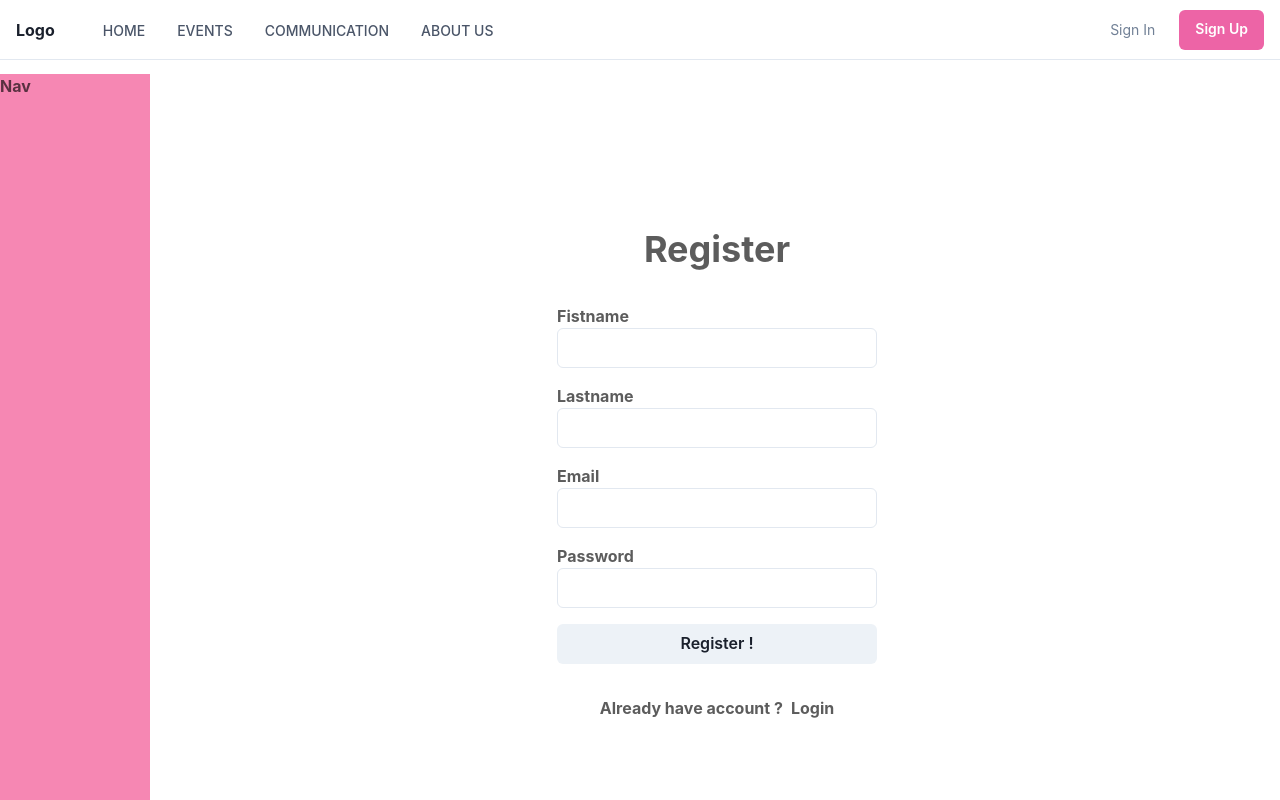
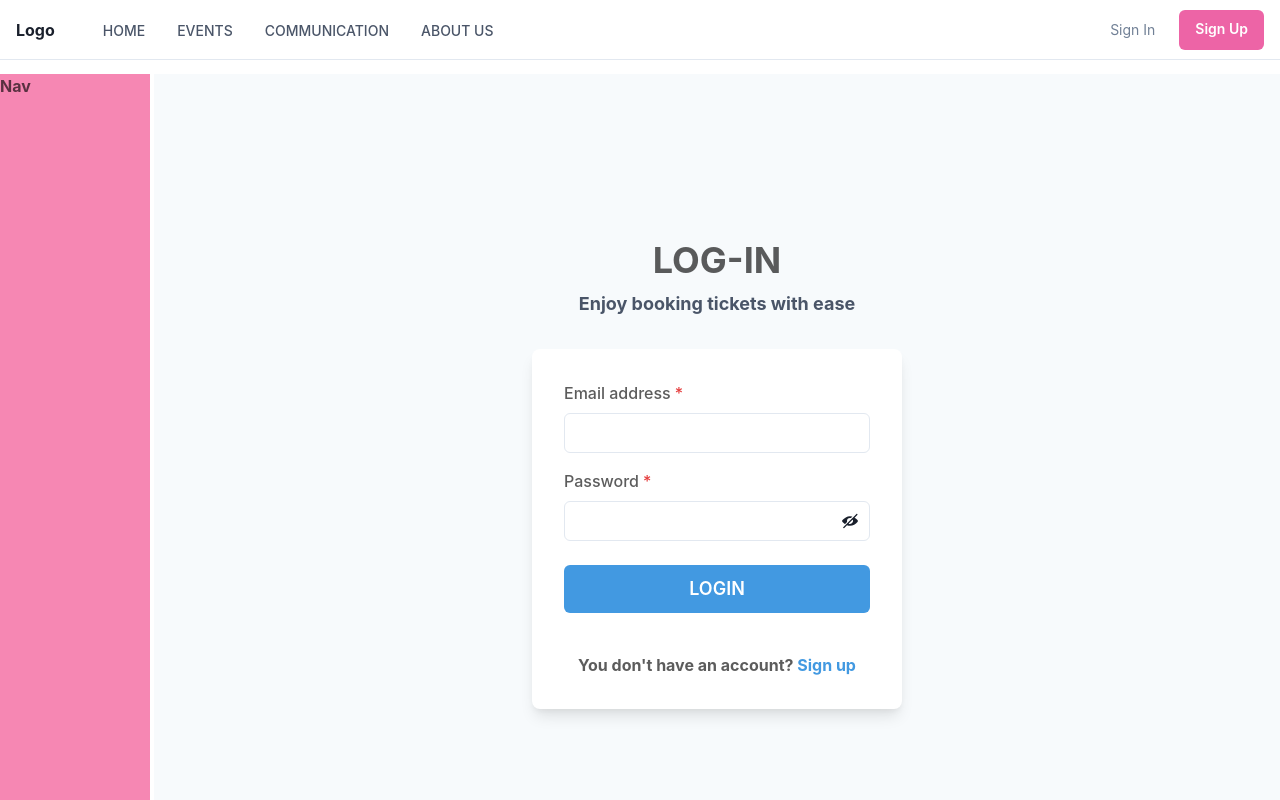
Before and after one commit to AbdullahHAlomari/BookingSystem, a React (Vite) app in the folder client/front-app/: page /register in a window 1280 px wide. Shown: the top 800 px of the page. Built offline with nearby package versions, Linux system fonts and the light colour scheme.

Commit message:
add sign in and sign up

```diff
--- a/client/front-app/src/components/Auth/Login.tsx
+++ b/client/front-app/src/components/Auth/Login.tsx
@@ -1,16 +1,99 @@
-import React, { useState } from "react";
-import { Box, Center } from "@chakra-ui/react";
+import {
+  Flex,
+  Box,
+  FormControl,
+  FormLabel,
+  Input,
+  InputGroup,
+  HStack,
+  InputRightElement,
+  Stack,
+  Button,
+  Heading,
+  Text,
+  useColorModeValue,
+  Link,
+} from '@chakra-ui/react';
+import { useState } from 'react';
+import { ViewIcon, ViewOffIcon } from '@chakra-ui/icons';
 
-function Login() {
-    const [username, setUsername] = useState("");
-    const [password, setPassword] = useState("");
+export default function SignupCard() {
+  const [showPassword, setShowPassword] = useState(false);
+
   return (
-    <Center>
-      <Box bg="tomato" w="100%" p={4} color="white">
-        This is the Box
-      </Box>
-    </Center>
+    <Flex
+      minH={'100vh'}
+      align={'center'}
+      justify={'center'}
+      bg={useColorModeValue('gray.50', 'gray.800')}>
+      <Stack spacing={8} mx={'auto'} maxW={'lg'} py={12} px={6}>
+        <Stack align={'center'}>
+          <Heading fontSize={'4xl'} textAlign={'center'}>
+            SIGN-UP
+          </Heading>
+          <Text fontSize={'lg'} color={'gray.600'}>
+          Enjoy booking tickets with ease
+                      </Text>
+        </Stack>
+        <Box
+          rounded={'lg'}
+          bg={useColorModeValue('white', 'gray.700')}
+          boxShadow={'lg'}
+          p={8}>
+          <Stack spacing={4}>
+            <HStack>
+              <Box>
+                <FormControl id="firstName" isRequired>
+                  <FormLabel>First Name</FormLabel>
+                  <Input type="text" />
+                </FormControl>
+              </Box>
+              <Box>
+                <FormControl id="lastName" isRequired>
+                  <FormLabel>Last Name</FormLabel>
+                  <Input type="text" />
+                </FormControl>
+              </Box>
+            </HStack>
+            <FormControl id="email" isRequired>
+              <FormLabel>Email address</FormLabel>
+              <Input type="email" />
+            </FormControl>
+            <FormControl id="password" isRequired>
+              <FormLabel>Password</FormLabel>
+              <InputGroup>
+                <Input type={showPassword ? 'text' : 'password'} />
+                <InputRightElement h={'full'}>
+                  <Button
+                    variant={'ghost'}
+                    onClick={() =>
+                      setShowPassword((showPassword) => !showPassword)
+                    }>
+                    {showPassword ? <ViewIcon /> : <ViewOffIcon />}
+                  </Button>
+                </InputRightElement>
+              </InputGroup>
+            </FormControl>
+            <Stack spacing={10} pt={2}>
+              <Button
+                loadingText="Submitting"
+                size="lg"
+                bg={'blue.400'}
+                color={'white'}
+                _hover={{
+                  bg: 'blue.500',
+                }}>
+                SIGN-UP
+              </Button>
+            </Stack>
+            <Stack pt={6}>
+              <Text align={'center'}>
+                Already a user? <Link color={'blue.400'}>Sign in</Link>
+              </Text>
+            </Stack>
+          </Stack>
+        </Box>
+      </Stack>
+    </Flex>
   );
 }
-
-export default Login;
--- a/client/front-app/src/components/Auth/SignUp.tsx
+++ b/client/front-app/src/components/Auth/SignUp.tsx
@@ -1,123 +1,85 @@
 import {
+  Flex,
   Box,
-  Flex,
+  FormControl,
+  FormLabel,
+  Input,
+  InputGroup,
+  HStack,
+  InputRightElement,
+  Stack,
+  Button,
   Heading,
-  VStack,
   Text,
-  Input,
-  Button,
-  useToast,
-  HStack,
-} from "@chakra-ui/react";
-import { useState } from "react";
-import { Link, useNavigate } from "react-router-dom";
+  useColorModeValue,
+  Link,
+} from '@chakra-ui/react';
+import { useState } from 'react';
+import { ViewIcon, ViewOffIcon } from '@chakra-ui/icons';
 
-export const SignUp = () => {
-  const [firstname, setFirstname] = useState("");
-  const [lastname, setLastname] = useState("");
-  const [email, setEmail] = useState("");
-  const [password, setPassword] = useState("");
-
-  const navigate = useNavigate();
-
-  const toast = useToast();
-
-  const submitRegister = async () => {
-    try {
-      // if (!password) {
-      //   toast({
-      //     title: `You passwords doesn't match`,
-      //     status: "error",
-      //     duration: 3000,
-      //     position: "top",
-      //   });
-      //   return;
-      // }
-
-      const request = await fetch("http://localhost:3008/signup", {
-        method: "POST",
-        headers: {
-          "Content-Type": "application/json",
-        },
-        body: JSON.stringify({ firstname, lastname, password, email }),
-      });
-
-      const data = await request.json();
-
-      if (request.status !== 201) {
-        toast({
-          title: data.message,
-          status: "error",
-          duration: 3000,
-          position: "top",
-        });
-        return;
-      }
-
-      toast({
-        title: data.message,
-        status: "success",
-        duration: 3000,
-        position: "top",
-      });
-      navigate("/login");
-    } catch (error) {
-      toast({
-        title: "Server Error !",
-        status: "error",
-        duration: 3000,
-        position: "top",
-      });
-    }
-  };
+export default function LoginCard() {
+  const [showPassword, setShowPassword] = useState(false);
 
   return (
-    <Flex justifyContent="center" alignItems="center" height="100vh">
-      <VStack spacing="2rem" width="20rem">
-        <Heading>Register </Heading>
-        <VStack align="left" spacing="1rem" width="100%">
-          <Box>
-            <Text>Fistname</Text>
-            <Input
-              onChange={(e) => setFirstname(e.target.value)}
-              value={firstname}
-              type="text"
-            />
-          </Box>
-          <Box>
-            <Text>Lastname</Text>
-            <Input
-              onChange={(e) => setLastname(e.target.value)}
-              value={lastname}
-              type="text"
-            />
-          </Box>
-          <Box>
-            <Text>Email</Text>
-            <Input
-              onChange={(e) => setEmail(e.target.value)}
-              value={email}
-              type="email"
-            />
-          </Box>
-          <Box>
-            <Text>Password</Text>
-            <Input
-              onChange={(e) => setPassword(e.target.value)}
-              value={password}
-              type="password"
-            />
-          </Box>
-
-          <Button onClick={submitRegister}>Register !</Button>
-        </VStack>
-        <HStack>
-          <Text>Already have account ?</Text>
-          <Link to="/login">Login</Link>
-        </HStack>
-      </VStack>
+    <Flex
+      minH={'100vh'}
+      align={'center'}
+      justify={'center'}
+      bg={useColorModeValue('gray.50', 'gray.800')}>
+      <Stack spacing={8} mx={'auto'} maxW={'lg'} py={12} px={6}>
+        <Stack align={'center'}>
+          <Heading fontSize={'4xl'} textAlign={'center'}>
+            LOG-IN
+          </Heading>
+          <Text fontSize={'lg'} color={'gray.600'}>
+          Enjoy booking tickets with ease
+                      </Text>
+        </Stack>
+        <Box
+          rounded={'lg'}
+          bg={useColorModeValue('white', 'gray.700')}
+          boxShadow={'lg'}
+          p={8}>
+          <Stack spacing={4}>
+            <FormControl id="email" isRequired>
+              <FormLabel>Email address</FormLabel>
+              <Input type="email" />
+            </FormControl>
+            <FormControl id="password" isRequired>
+              <FormLabel>Password</FormLabel>
+              <InputGroup>
+                <Input type={showPassword ? 'text' : 'password'} />
+                <InputRightElement h={'full'}>
+                  <Button
+                    variant={'ghost'}
+                    onClick={() =>
+                      setShowPassword((showPassword) => !showPassword)
+                    }>
+                    {showPassword ? <ViewIcon /> : <ViewOffIcon />}
+                  </Button>
+                </InputRightElement>
+              </InputGroup>
+            </FormControl>
+            <Stack spacing={10} pt={2}>
+              <Button
+                loadingText="Submitting"
+                size="lg"
+                bg={'blue.400'}
+                color={'white'}
+                _hover={{
+                  bg: 'blue.500',
+                }}>
+                LOGIN
+              </Button>
+            </Stack>
+            <Stack pt={6}>
+              <Text align={'center'}>
+              You don't have an account? <Link color={'blue.400'}>Sign up</Link>
+              </Text>
+            </Stack>
+          </Stack>
+        </Box>
+      </Stack>
     </Flex>
   );
-};
-
-export default SignUp
+}
--- a/client/front-app/src/components/routers/Routers.tsx
+++ b/client/front-app/src/components/routers/Routers.tsx
@@ -12,11 +12,11 @@ function Routers() {
   return (
     <Routes>
       <Route path="*" element={<Error404 />} />
+      <Route path="/register" element={<SignUp />} />
       <Route path="/login" element={<Login />} />
-      <Route path="/register" element={<SignUp />} />
       <Route path="/Tickets" element={<MainTicket />} />
       <Route path="/post" element={<AddTicket />} />
-      {/* <Route path="/Ticket/:id" element={<FindEvent />} /> */}
+      <Route path="/Ticket/:id" element={<FindEvent />} />
     </Routes>
   );
 }
```
